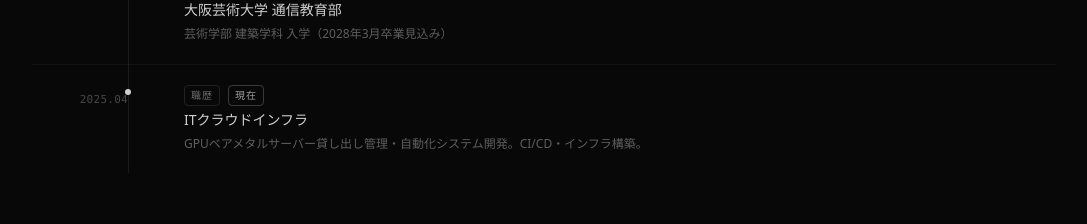
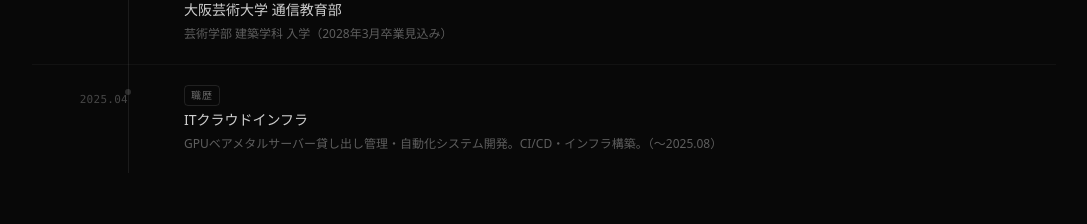
Before and after one commit to lokochaol/portfolio, a Next.js app: page /portfolio/ in a window 1280 px wide. Shown: the part 1980-2204 px from the top of the page, without its empty margins (96-1183 px from the left). Built offline with nearby package versions, Linux system fonts and the light colour scheme.

Commit message:
fix: ITクラウドインフラ期間を2025.04-2025.08に修正
https://claude.ai/code/session_015EMpSigSkGveiRFWaEHTRy

```diff
--- a/src/components/Profile.tsx
+++ b/src/components/Profile.tsx
@@ -65,8 +65,7 @@ const TIMELINE: Entry[] = [
     period: "2025.04",
     type: "work",
     title: "ITクラウドインフラ",
-    desc: "GPUベアメタルサーバー貸し出し管理・自動化システム開発。CI/CD・インフラ構築。",
-    current: true,
+    desc: "GPUベアメタルサーバー貸し出し管理・自動化システム開発。CI/CD・インフラ構築。（〜2025.08）",
   },
 ];
 
```
